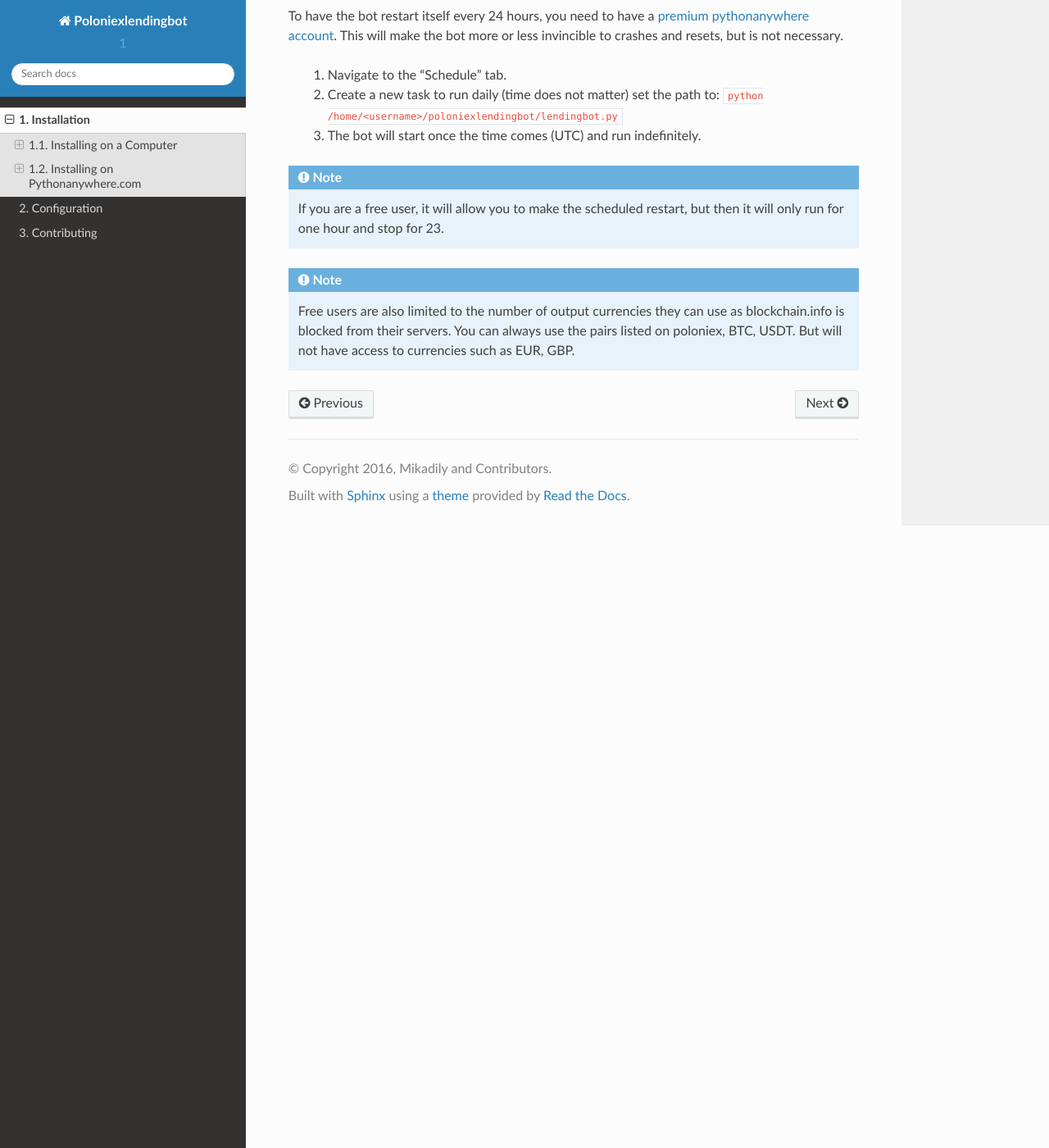
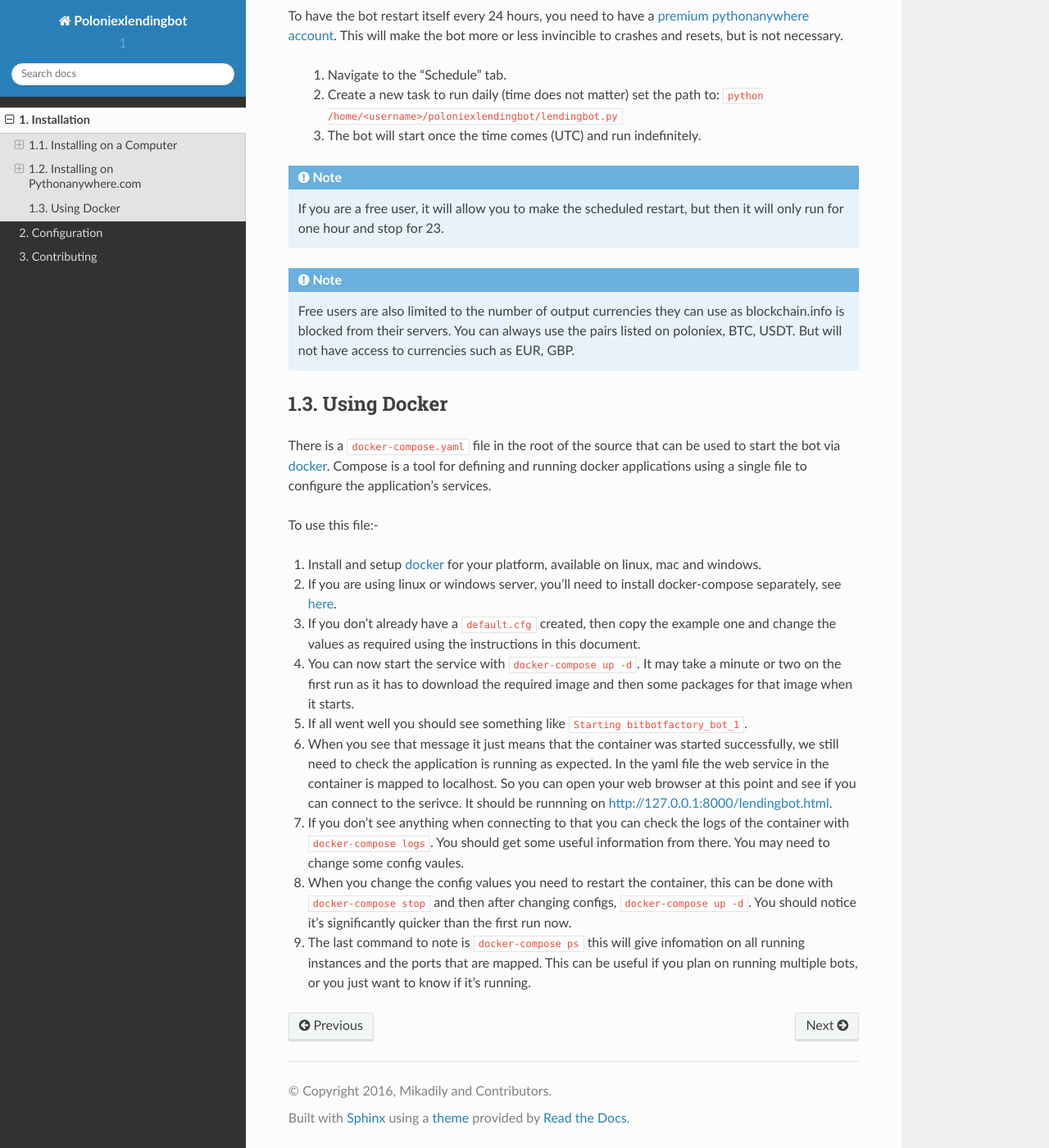
Before and after one commit to BitBotFactory/MikaLendingBot, a Sphinx documentation site: the page built from docs/installation.rst, in a window 1280 px wide and 1400 px high, scrolled down 3707 px. Shown: the whole window at 82% size. Built offline with Sphinx 7.4.7 and the Read the Docs theme 2.0.0, drawn with Linux system fonts in a browser that asks for light colours.

Commit message:
Add instructions for using docker (#369)
* Add instructions for using docker

```diff
--- a/docs/installation.rst
+++ b/docs/installation.rst
@@ -146,3 +146,20 @@
 
 .. note:: If you are a free user, it will allow you to make the scheduled restart, but then it will only run for one hour and stop for 23.
 .. note:: Free users are also limited to the number of output currencies they can use as blockchain.info is blocked from their servers. You can always use the pairs listed on poloniex, BTC, USDT. But will not have access to currencies such as EUR, GBP.
+
+Using Docker
+============
+
+There is a ``docker-compose.yaml`` file in the root of the source that can be used to start the bot via `docker <https://www.docker.com/>`_.  Compose is a tool for defining and running docker applications using a single file to configure the application’s services.
+
+To use this file:-
+
+#. Install and setup `docker <https://www.docker.com/>`_ for your platform, available on linux, mac and windows.
+#. If you are using linux or windows server, you'll need to install docker-compose separately, see `here <https://docs.docker.com/compose/install/>`_.
+#. If you don't already have a ``default.cfg`` created, then copy the example one and change the values as required using the instructions in this document.
+#. You can now start the service with ``docker-compose up -d``. It may take a minute or two on the first run as it has to download the required image and then some packages for that image when it starts.
+#. If all went well you should see something like ``Starting bitbotfactory_bot_1``.
+#. When you see that message it just means that the container was started successfully, we still need to check the application is running as expected. In the yaml file the web service in the container is mapped to localhost. So you can open your web browser at this point and see if you can connect to the serivce. It should be runnning on `<http://127.0.0.1:8000/lendingbot.html>`_.
+#. If you don't see anything when connecting to that you can check the logs of the container with ``docker-compose logs``. You should get some useful information from there. You may need to change some config vaules.
+#. When you change the config values you need to restart the container, this can be done with ``docker-compose stop`` and then after changing configs, ``docker-compose up -d``. You should notice it's significantly quicker than the first run now.
+#. The last command to note is ``docker-compose ps`` this will give infomation on all running instances and the ports that are mapped. This can be useful if you plan on running multiple bots, or you just want to know if it's running.
```
